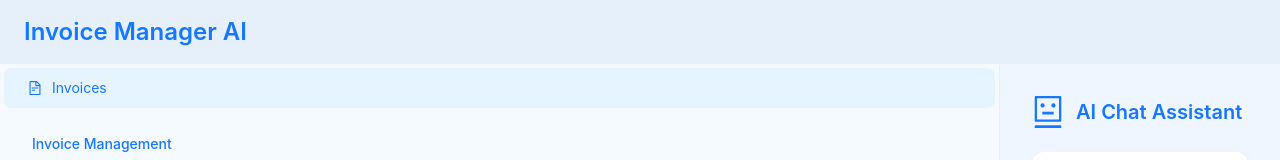
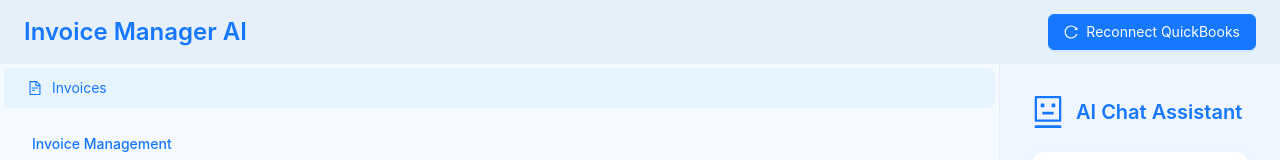
Before and after one commit to Franklin-san/im-frontend, a React (Create React App) app: page / in a window 1280 px wide. Shown: the top 160 px of the page. Built offline with nearby package versions, Linux system fonts and the light colour scheme; no server answers.

Commit message:
add: RecoonnectQuickBook Button

```diff
--- a/src/App.js
+++ b/src/App.js
@@ -1,6 +1,6 @@
 import React, { useState, useEffect } from 'react';
-import { Layout, Menu, Typography, message } from 'antd';
-import { FileTextOutlined, RobotOutlined } from '@ant-design/icons';
+import { Layout, Menu, Typography, message, Button } from 'antd';
+import { FileTextOutlined, RobotOutlined, ReloadOutlined } from '@ant-design/icons';
 import 'antd/dist/reset.css';
 import './App.css';
 import InvoicePanel from './InvoicePanel';
@@ -14,6 +14,7 @@ function App() {
   const [refreshInvoices, setRefreshInvoices] = useState(0);
   const [aiInvoices, setAiInvoices] = useState(null); // Store invoices from AI toolResults
   const [allInvoices, setAllInvoices] = useState([]); // Store all invoices for reset
+  const [isReconnecting, setIsReconnecting] = useState(false);
 
   // Load all invoices on mount or refresh
   useEffect(() => {
@@ -27,6 +28,24 @@ function App() {
     }
     loadAll();
   }, [refreshInvoices]);
+
+  // Handle QuickBooks reconnection
+  const handleReconnect = async () => {
+    setIsReconnecting(true);
+    try {
+      const API_BASE = process.env.REACT_APP_API_BASE || 'http://localhost:3000';
+      const reconnectUrl = `${API_BASE}/auth/start`;
+
+      // Open the auth URL in a new window/tab
+      window.open(reconnectUrl, '_blank', 'width=800,height=600');
+
+      message.success('Reconnection window opened. Please complete the QuickBooks authorization.');
+    } catch (error) {
+      message.error('Failed to initiate reconnection: ' + error.message);
+    } finally {
+      setIsReconnecting(false);
+    }
+  };
 
   const handleInvoiceUpdate = (toolResult) => {
     // If toolResult is an array of invoices (from listInvoices), set as invoice data
@@ -67,8 +86,25 @@ function App() {
 
   return (
     <Layout style={{ minHeight: '100vh', background: '#f0f6ff' }}>
-      <Header style={{ background: '#e6f0fa', padding: '0 24px', display: 'flex', alignItems: 'center' }}>
+      <Header style={{ background: '#e6f0fa', padding: '0 24px', display: 'flex', alignItems: 'center', justifyContent: 'space-between' }}>
         <Title level={3} style={{ color: '#1677ff', margin: 0 }}>Invoice Manager AI</Title>
+        <Button
+          type="primary"
+          icon={<ReloadOutlined />}
+          loading={isReconnecting}
+          onClick={handleReconnect}
+          style={{
+            background: '#1677ff',
+            borderColor: '#1677ff',
+            borderRadius: '6px',
+            height: '36px',
+            display: 'flex',
+            alignItems: 'center',
+            gap: '8px'
+          }}
+        >
+          {isReconnecting ? 'Reconnecting...' : 'Reconnect QuickBooks'}
+        </Button>
       </Header>
       <Layout>
         <Sider width={1000} style={{ background: '#f4faff', borderRight: '1px solid #e6f0fa', padding: 0, minHeight: 'calc(100vh - 64px)' }}>
--- a/src/InvoicePanel.js
+++ b/src/InvoicePanel.js
@@ -216,6 +216,8 @@ export default function InvoicePanel({ aiInvoices, allInvoices, onShowAll }) {
   const handleShowAllClick = () => {
     setShowAll(true);
     if (onShowAll) onShowAll();
+    // Refresh data from the /invoices endpoint
+    loadInvoices();
   };
 
   const loadInvoices = async () => {
```
